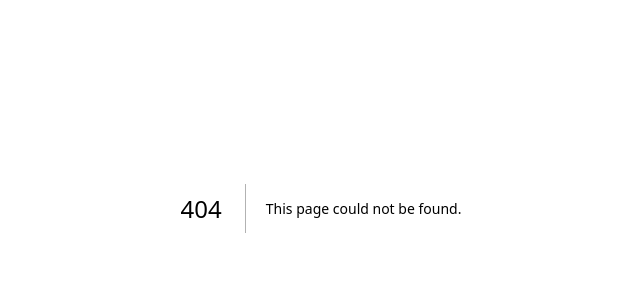
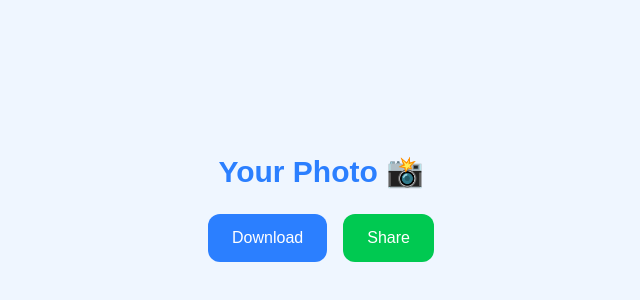
Before and after one commit to sauravbhati0991/PhotoBooth, a Next.js app: page /download in a window 1280 px wide. Before the commit this address had no page. Shown: the part 192-492 px from the top of the page, without its empty margins (319-959 px from the left). Built offline with nearby package versions, Linux system fonts and the light colour scheme.

Commit message:
cloudinary setup

```diff
--- a/app/api/download/[file]/route.ts
+++ /dev/null
@@ -1,25 +0,0 @@
-import { NextResponse } from "next/server";
-import path from "path";
-import fs from "fs";
-
-export async function GET(
-  req: Request,
-  context: { params: Promise<{ file: string }> },
-) {
-  try {
-    const { file } = await context.params;
-
-    const filePath = path.join(process.cwd(), "public", file);
-
-    const fileBuffer = fs.readFileSync(filePath);
-
-    return new NextResponse(fileBuffer, {
-      headers: {
-        "Content-Type": "image/jpeg",
-        "Content-Disposition": `attachment; filename="${file}"`,
-      },
-    });
-  } catch (error) {
-    return new NextResponse("File not found", { status: 404 });
-  }
-}
--- /dev/null
+++ b/app/download/page.tsx
@@ -0,0 +1,58 @@
+"use client";
+
+import { useSearchParams } from "next/navigation";
+import Image from "next/image";
+
+export default function PhotoPage() {
+  const searchParams = useSearchParams();
+  const img = searchParams.get("img");
+
+  const handleShare = async () => {
+    if (!img) return;
+
+    try {
+      if (navigator.share) {
+        await navigator.share({
+          title: "My Photobooth Photo",
+          text: "Check out my photo!",
+          url: img,
+        });
+      } else {
+        alert("Sharing not supported on this device");
+      }
+    } catch (error) {
+      console.log(error);
+    }
+  };
+
+  return (
+    <div className="min-h-screen flex flex-col items-center justify-center bg-blue-50 px-6 gap-6">
+      <h1 className="text-3xl font-bold text-blue-500">Your Photo 📸</h1>
+
+      {img && (
+        <div className="relative w-80 h-80 rounded-xl overflow-hidden shadow">
+          <Image src={img} alt="photo" fill className="object-cover" />
+        </div>
+      )}
+
+      <div className="flex gap-4">
+        {/* Download Button */}
+        <a
+          href={img || ""}
+          download="photobooth.jpg"
+          className="px-6 py-3 bg-blue-500 text-white rounded-xl"
+        >
+          Download
+        </a>
+
+        {/* Share Button */}
+        <button
+          onClick={handleShare}
+          className="px-6 py-3 bg-green-500 text-white rounded-xl"
+        >
+          Share
+        </button>
+      </div>
+    </div>
+  );
+}
--- a/components/successContent.tsx
+++ b/components/successContent.tsx
@@ -8,8 +8,6 @@ export default function SuccessContent() {
   const searchParams = useSearchParams();
   const router = useRouter();
 
-  const title = searchParams.get("title");
-  const count = searchParams.get("count");
   const img = searchParams.get("img");
 
   const [qr, setQr] = useState("");
@@ -17,10 +15,9 @@ export default function SuccessContent() {
   useEffect(() => {
     if (!img) return;
 
-    const fileName = img.split("/").pop();
-    const downloadUrl = `${window.location.origin}/api/download/${fileName}`;
+    const previewUrl = `${window.location.origin}/photo?img=${encodeURIComponent(img)}`;
 
-    QRCode.toDataURL(downloadUrl).then(setQr);
+    QRCode.toDataURL(previewUrl).then(setQr);
   }, [img]);
 
   return (
@@ -43,7 +40,7 @@ export default function SuccessContent() {
 
       <button
         onClick={() => router.push("/")}
-        className="mt-4 px-6 py-3 bg-blue-500 text-white rounded-xl hover:bg-blue-600 transition cursor-pointer"
+        className="mt-4 px-6 py-3 bg-blue-400 hover:bg-blue-500 active:bg-blue-600 text-white cursor-pointer rounded-xl"
       >
         Back to Home
       </button>
--- a/next.config.ts
+++ b/next.config.ts
@@ -2,6 +2,15 @@ import type { NextConfig } from "next";
 
 const nextConfig: NextConfig = {
   devIndicators: false,
+
+  images: {
+    remotePatterns: [
+      {
+        protocol: "https",
+        hostname: "res.cloudinary.com",
+      },
+    ],
+  },
 };
 
 export default nextConfig;
--- a/package.json
+++ b/package.json
@@ -9,6 +9,7 @@
     "lint": "eslint"
   },
   "dependencies": {
+    "cloudinary": "^2.9.0",
     "html2canvas": "^1.4.1",
     "html2canvas-pro": "^2.0.2",
     "lucide-react": "^0.575.0",
```
Also changed, not shown: app/api/upload/route.ts (+19 -13 lines), 1 other file (tests, documents, lock files or other folders).
